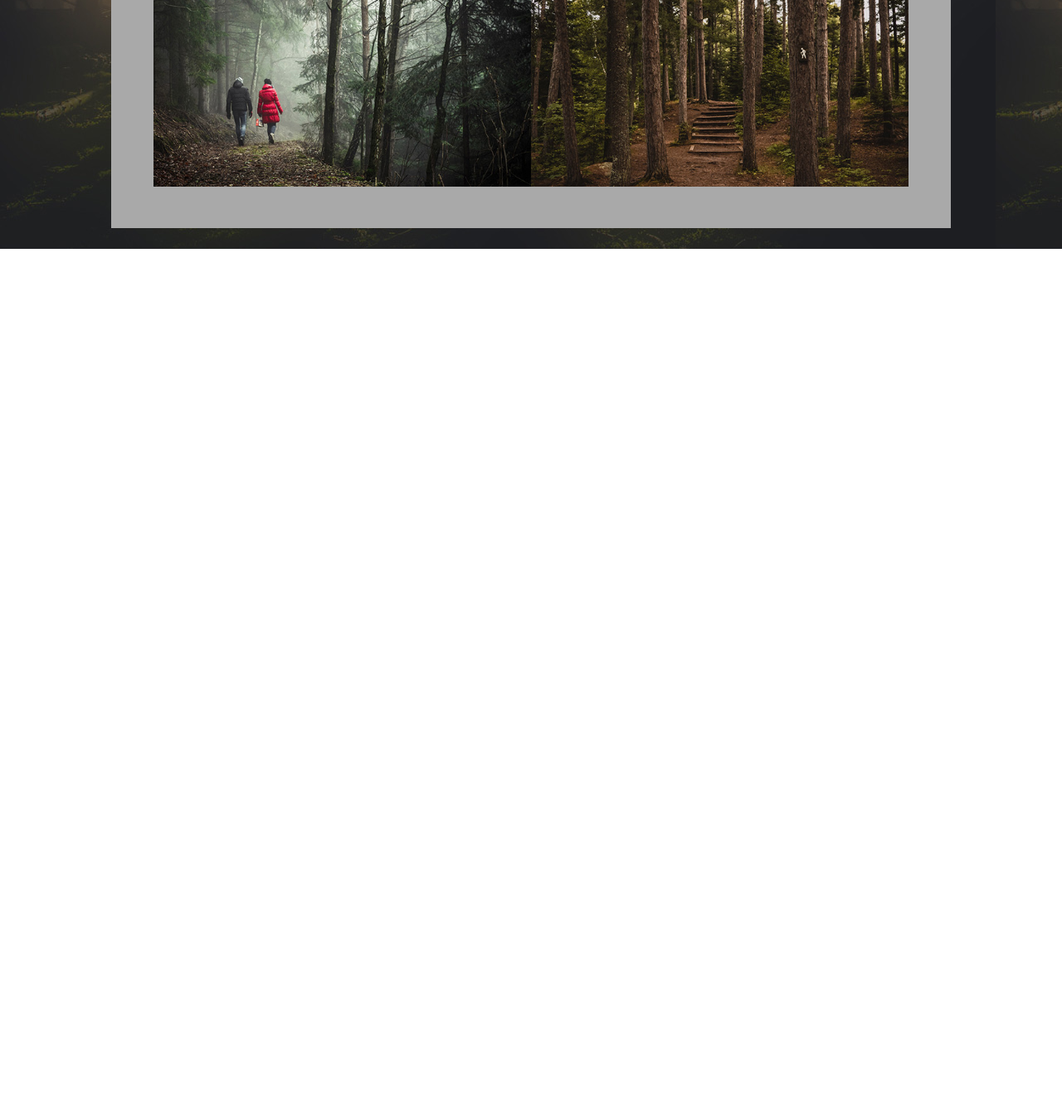
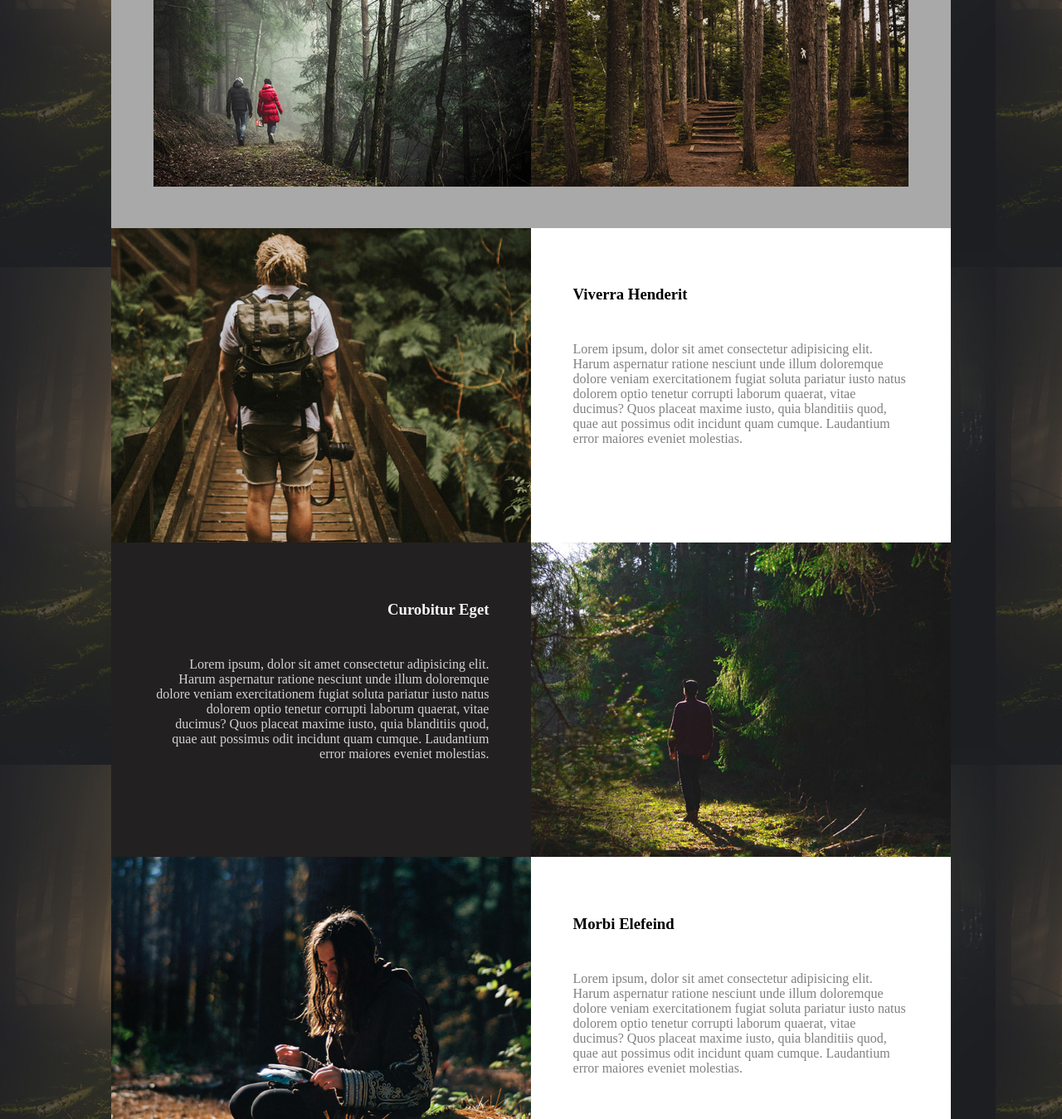
Before and after one commit to Altair-GM/caminar-html-css, a plain HTML site: page index.html in a window 1280 px wide. Shown: the part 1478-2827 px from the top of the page at 83% size. Before the commit the page ends 1778 px from the top, so only its background shows below. Drawn offline with nearby package versions, Linux system fonts and the light colour scheme; a web font is replaced by a local one.

Commit message:
fin contenus centrale

```diff
--- a/index.html
+++ b/index.html
@@ -11,6 +11,7 @@
 <link rel="preconnect" href="https://fonts.googleapis.com">
 <link rel="preconnect" href="https://fonts.gstatic.com" crossorigin>
 <link href="https://fonts.googleapis.com/css2?family=Poiret+One&display=swap" rel="stylesheet">
+<link rel="stylesheet" href="https://cdnjs.cloudflare.com/ajax/libs/font-awesome/4.0.1/css/font-awesome.css" integrity="sha512-bf5lgyUrZOfPh94XyXFK4+2062lAMQFAfxUTVkOAHZ7R3XQ0tY+TUSkbqt8sjFsq0hVMKvGT/1P39c+vKwesTQ==" crossorigin="anonymous" referrerpolicy="no-referrer" />
 <title>Caminar</title>
 </head>
 <body>
@@ -56,9 +57,57 @@
                         <img src="./public/images/pic05.jpg" alt="">
 
                     </div>
+
                 </div>
             </div>
 
+            <!-- section 3 cubic-img+txt -->
+
+            <div class="sc3">
+
+                <div class="box2">
+
+
+                    <img src="./public/images/pic06.jpg" alt="">
+
+
+
+                    <div class="txt3">
+                        <h3>viverra henderit</h3>
+                        <p>Lorem ipsum, dolor sit amet consectetur adipisicing elit. Harum aspernatur ratione nesciunt unde illum doloremque dolore veniam exercitationem fugiat soluta pariatur iusto natus dolorem optio tenetur corrupti laborum quaerat, vitae ducimus? Quos placeat maxime iusto, quia blanditiis quod, quae aut possimus odit incidunt quam cumque. Laudantium error maiores eveniet molestias.</p>
+
+                    </div>
+
+                </div>
+                <div class="box2">
+
+                    <div class="txt4">
+                        <h3>curobitur eget</h3>
+                        <p>Lorem ipsum, dolor sit amet consectetur adipisicing elit. Harum aspernatur ratione nesciunt unde illum doloremque dolore veniam exercitationem fugiat soluta pariatur iusto natus dolorem optio tenetur corrupti laborum quaerat, vitae ducimus? Quos placeat maxime iusto, quia blanditiis quod, quae aut possimus odit incidunt quam cumque. Laudantium error maiores eveniet molestias.</p>
+                    </div>
+
+                    <img src="./public/images/pic07.jpg" alt="">
+
+                </div>
+                <div class="box2">
+
+
+                    <img src="./public/images/pic08.jpg" alt="">
+
+
+
+                    <div class="txt3">
+                        <h3>morbi elefeind</h3>
+                        <p>Lorem ipsum, dolor sit amet consectetur adipisicing elit. Harum aspernatur ratione nesciunt unde illum doloremque dolore veniam exercitationem fugiat soluta pariatur iusto natus dolorem optio tenetur corrupti laborum quaerat, vitae ducimus? Quos placeat maxime iusto, quia blanditiis quod, quae aut possimus odit incidunt quam cumque. Laudantium error maiores eveniet molestias.</p>
+
+                    </div>
+
+                </div>
+
+            </div>
+
+
         </div>
+
 </body>
 </html>
--- a/public/css/style.css
+++ b/public/css/style.css
@@ -130,4 +130,61 @@ font-size: 320%;
 .boximg img{
 
     height: 50%; width: 50%;
+
 }
+
+/* section 3 mosaique img+text*6 */
+
+.box2{
+    display: flex;
+}
+
+.box2 img{
+    display: flex;
+width: 50%;
+
+}
+.txt3{
+    display: flex;
+    /* height: 100%; */
+    /* align-items: center; */
+    /* align-items: center; */
+    /* flex-direction: column; */
+    flex-wrap: wrap;
+    padding: 5% 5%;
+    text-align: left;
+    background-color: white;
+
+}
+
+.txt3 h3{
+    height: 0%;
+    text-transform: capitalize;
+}
+
+.txt3 p{
+    margin-top: 0%;
+    color: gray;
+}
+
+.txt4 {
+    display: flex;
+    flex-wrap: wrap;
+    padding: 5% 5%;
+    text-align: right;
+    background-color: rgb(34, 32, 32);
+
+}
+
+.txt4 p{
+    margin-top: 0%;
+    color: lightgray;
+}
+
+.txt4 h3{
+    width: 100%;
+    height: 0%;
+    /* text-align: right; */
+    text-transform: capitalize;
+    color: whitesmoke;
+}
```
